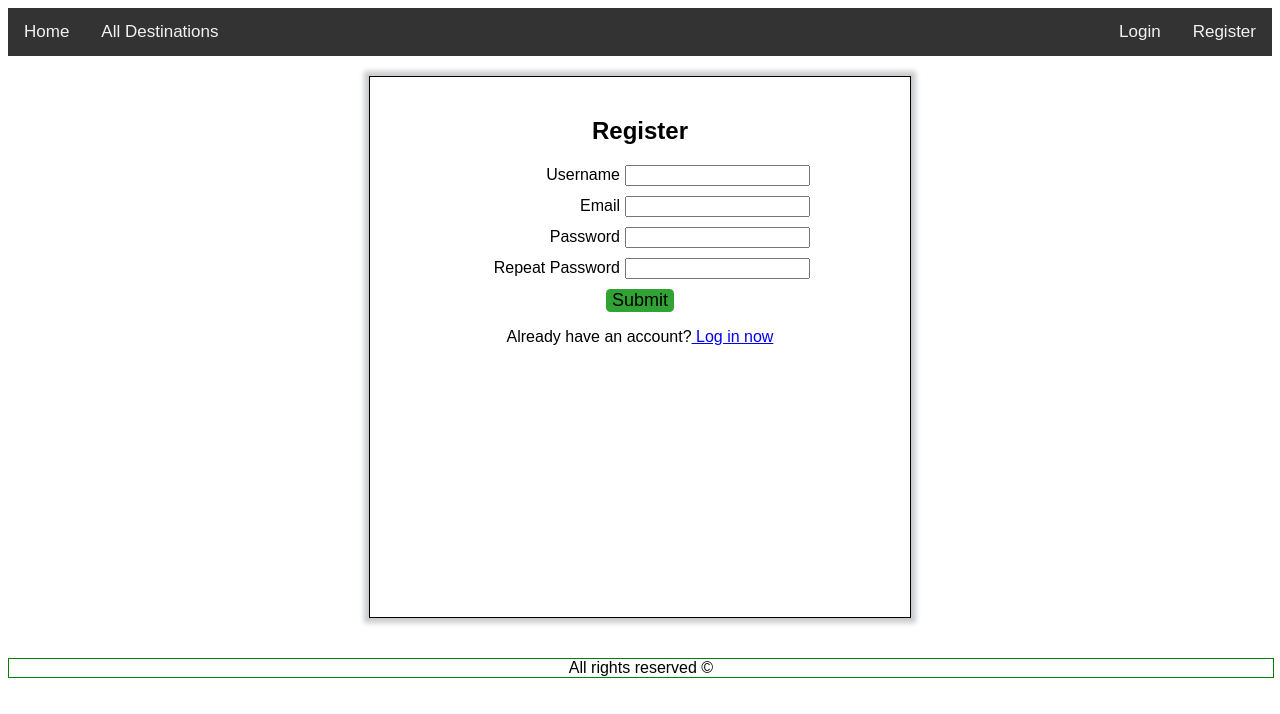
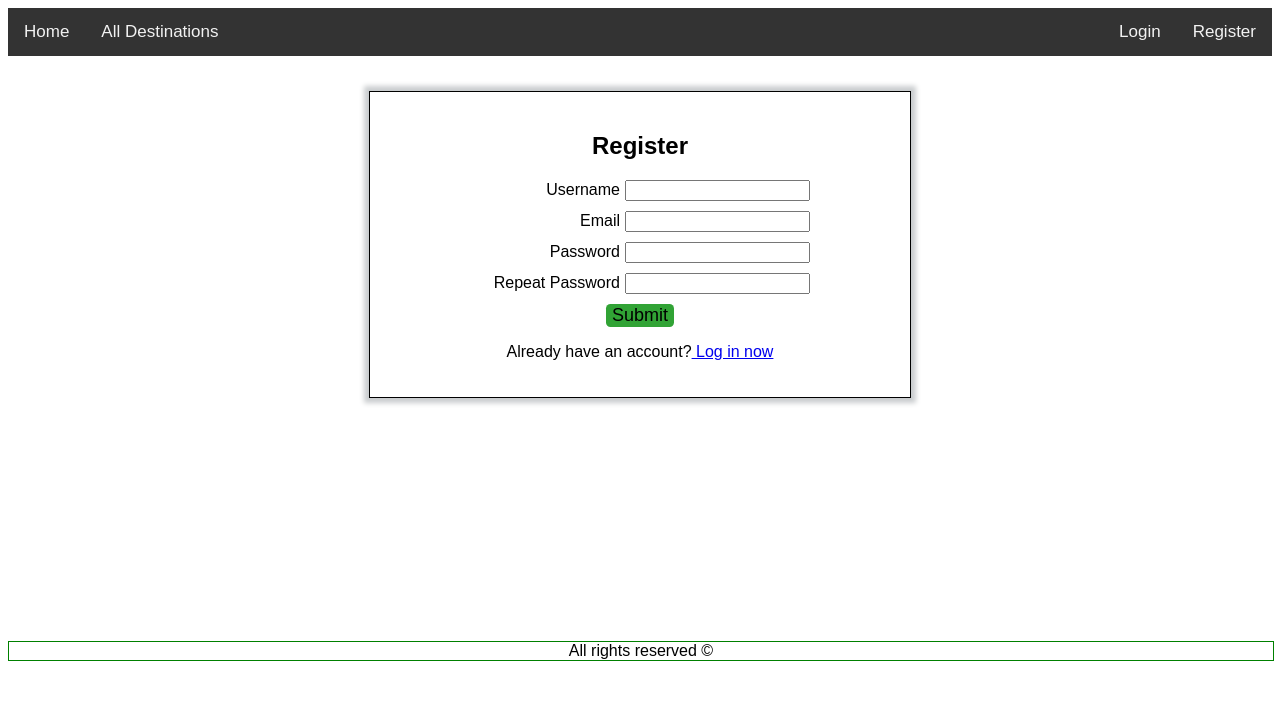
Before and after one commit to kn-nalbantov/travel-link, a React (Create React App) app: page /register in a window 1280 px wide. Shown: the top 714 px of the page. Built offline with nearby package versions, Linux system fonts and the light colour scheme; what parse would draw is missing.

Commit message:
styling fixes to login and register

```diff
--- a/src/App.js
+++ b/src/App.js
@@ -3,7 +3,7 @@ import { Routes, Route, Link } from 'react-router-dom';
 import Destinations from './routes/destinations';
 import Profile from './routes/Profile';
 import Create from './routes/Create';
-import Home from './routes/Home';
+import Home from './routes/home';
 import * as api from './api.js';
 import { getDestinations } from './data.js';
 import Login from './routes/login';
--- a/src/routes/login.jsx
+++ b/src/routes/login.jsx
@@ -21,8 +21,9 @@ export default function Login(props) {
   }
 
   return (
-    <main className='registerBox'>
-      {user && (<Navigate to="/" replace={true} />)}
+    <main>
+      <div className='registerBox'>
+        {user && <Navigate to='/' replace={true} />}
         <h2>Login</h2>
         <form onSubmit={onSubmit}>
           <div className='register'>
@@ -44,6 +45,7 @@ export default function Login(props) {
         <p>
           Don't have an account?<Link to='/register'> Sign up now</Link>
         </p>
+      </div>
     </main>
   );
 }
--- a/src/routes/register.jsx
+++ b/src/routes/register.jsx
@@ -21,7 +21,7 @@ export default function Register(props) {
       return alert('All fields are required!');
     }
     if (password !== rePass) {
-      return alert('Passwords don\'t match!');
+      return alert("Passwords don't match!");
     }
     await register(username, email, password);
     setUser(getUserData());
@@ -29,8 +29,9 @@ export default function Register(props) {
   }
 
   return (
-    <main className='registerBox'>
-      {user && (<Navigate to="/" replace={true} />)}
+    <main>
+      <div className='registerBox'>
+        {user && <Navigate to='/' replace={true} />}
         <h2>Register</h2>
         <form onSubmit={onSubmit}>
           <div className='register'>
@@ -64,6 +65,7 @@ export default function Register(props) {
         <p>
           Already have an account?<Link to='/login'> Log in now</Link>
         </p>
+      </div>
     </main>
   );
 }
```
Lines whose indentation alone changed are shown as unchanged.
